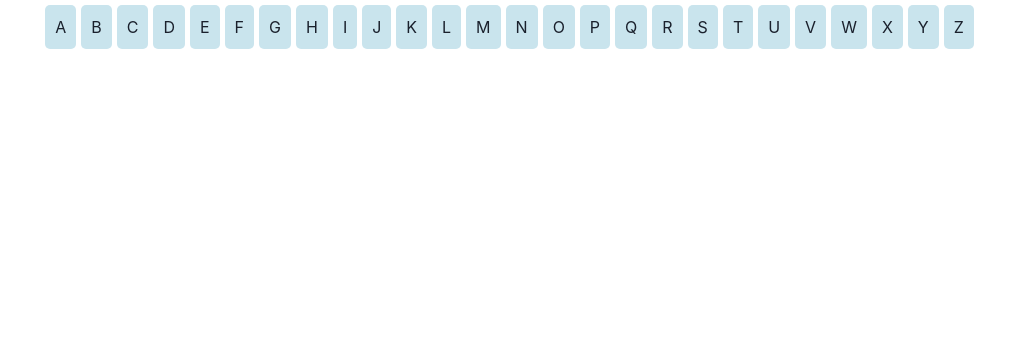
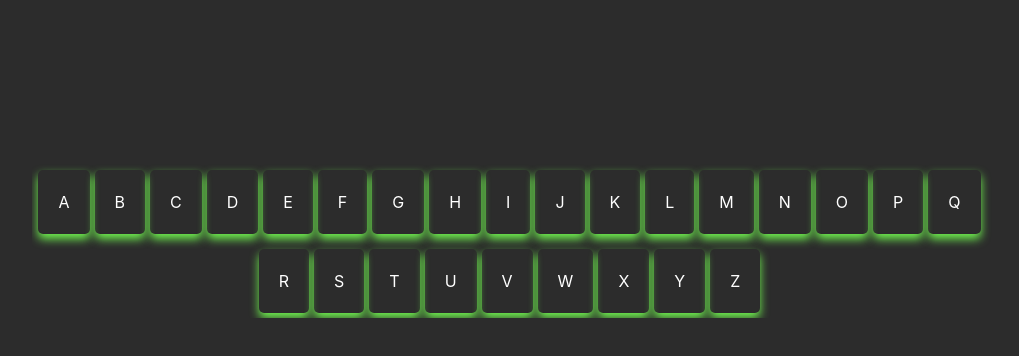
Before and after one commit to Devi-Harshan/work-porfolio, a React (Create React App) app: page /7 in a window 1280 px wide. Shown: the top 356 px of the page, without its empty margins (128-1147 px from the left). Built offline with nearby package versions, Linux system fonts and the light colour scheme.

Commit message:
updated for swap

```diff
--- a/src/MainPage.js
+++ b/src/MainPage.js
@@ -5,10 +5,10 @@ const MainPage = () => {
   const navigate = useNavigate();
 
   const obj = [
-    {
+    /*  {
       id: 10,
       name: "Weather App",
-    },
+    }, */
     {
       id: 1,
       name: "Currency Converter",
@@ -49,7 +49,7 @@ const MainPage = () => {
   return (
     <SimpleGrid
       minChildWidth="240px"
-      spacing="40px"
+      spacing="20px"
       padding={4}
       style={{
         backgroundColor: "#2c2c2c",
--- a/src/composites/LetterTiles.jsx
+++ b/src/composites/LetterTiles.jsx
@@ -1,4 +1,5 @@
 import React, { useCallback, useMemo, useState } from "react";
+import { Stack } from "@chakra-ui/react";
 
 const style = {
   letterContainer: {
@@ -8,11 +9,12 @@ const style = {
     flexWrap: "wrap",
     justifyContent: "center",
     alignItems: "center",
+    height: "100%",
   },
   letter: {
     float: "left",
-    padding: "10px 10px",
-    background: "#c9e4ed",
+    padding: "20px 20px",
+    boxShadow: "0px 5px 10px 0px #70f54f",
     borderRadius: "5px",
     marginRight: "5px",
     marginTop: "5px",
@@ -21,7 +23,6 @@ const style = {
   outputString: {
     marginTop: "20px",
     textAlign: "center",
-    color: "white",
   },
 };
 
@@ -59,6 +60,7 @@ export const LetterTiles = () => {
     return arr;
   }, []);
   return (
+    <Stack h={"100%"} p={"10rem"} bg="#2c2c2c" color="white">
       <section>
         <aside style={style.letterContainer} id="letterContainer">
           {alphabetArray.map((letter, index) => (
@@ -76,5 +78,6 @@ export const LetterTiles = () => {
           {outputArray.join("")}
         </div>
       </section>
+    </Stack>
   );
 };
--- a/src/composites/SwapContent.jsx
+++ b/src/composites/SwapContent.jsx
@@ -64,7 +64,7 @@ const SwapContent = () => {
     setList2(updatedList2);
   };
   return (
-    <Stack p={"10rem"} bg="#2c2c2c" color="white">
+    <Stack h={"100%"} p={"10rem"} bg="#2c2c2c" color="white">
       <Text spacing={4}>Lets swap the list items checked</Text>
 
       <div style={{ display: "flex", flexDirection: "row", gap: "5rem" }}>
```
Lines whose indentation alone changed are shown as unchanged.
